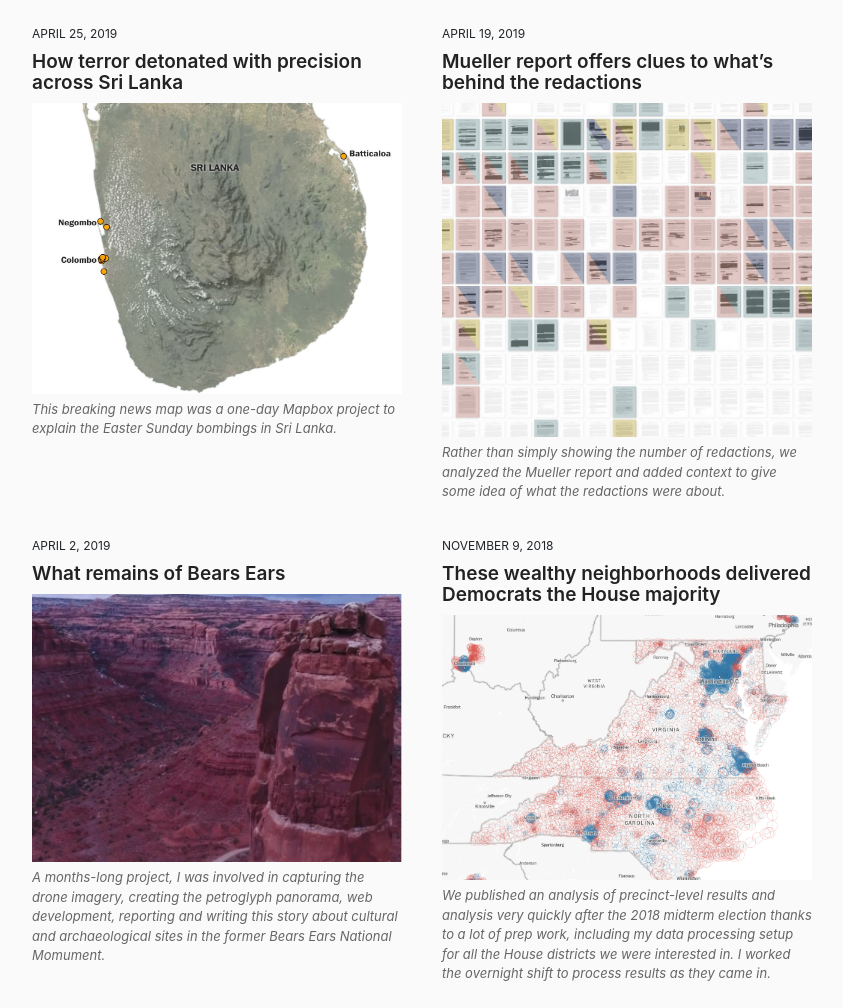
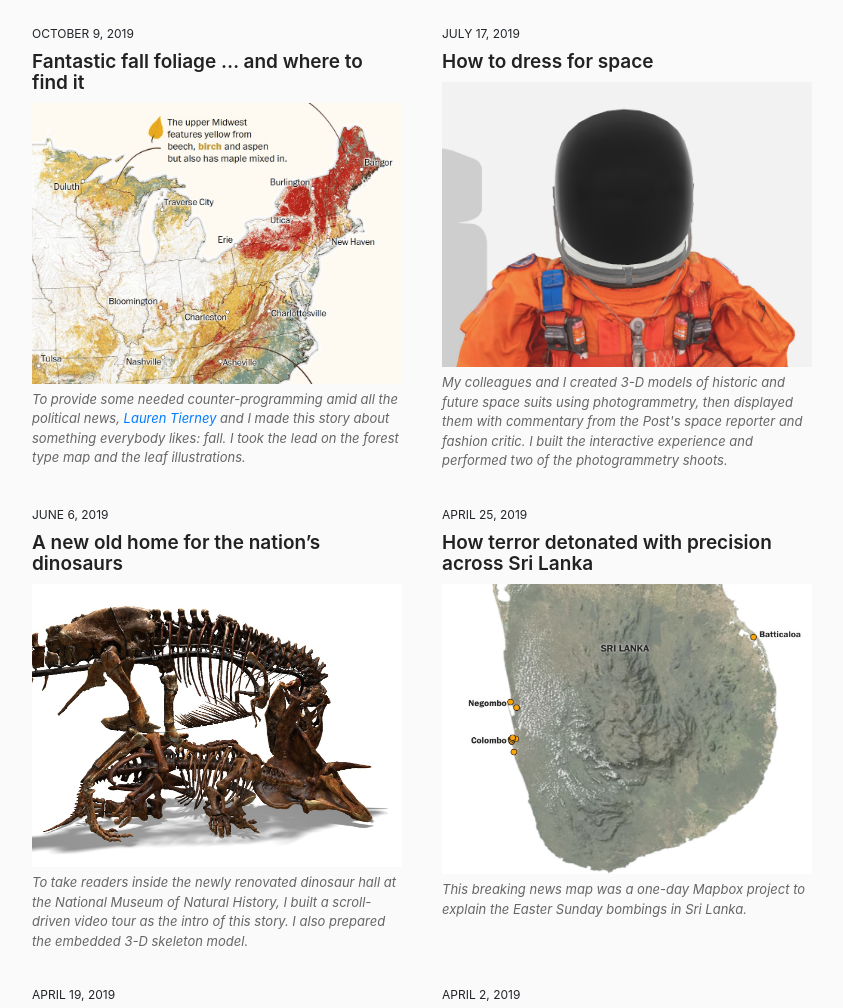
Before and after one commit to joemfox/joemfox.github.io, a plain HTML site: page index.html in a window 1280 px wide. Shown: the part 901-1909 px from the top of the page, without its empty margins (218-1061 px from the left). Drawn offline with nearby package versions, Linux system fonts and the light colour scheme.

Commit message:
add some new STUFF

```diff
--- a/index.html
+++ b/index.html
@@ -42,6 +42,58 @@
 	<h2>Work</h2>
 
 	<div class="project-list">
+
+	      <div class="list-item">
+	      	<div class="date">
+	      		<span>October 9, 2019</span>
+	      	</div>
+	      	<a href="https://www.washingtonpost.com/graphics/2019/national/fall-foliage-atlas/">
+	          <span class="headline">Fantastic fall foliage … and where to find it</span>
+		    </a>
+			<div class="project-thumb image-container medium-image">
+				<a href="https://www.washingtonpost.com/graphics/2019/national/fall-foliage-atlas/">
+
+						<img src="/joemfox.github.io/static/img/leaves.JPG" alt="">
+
+				</a>
+				<figcaption>To provide some needed counter-programming amid all the political news, <a href="twitter.com/tierneyl">Lauren Tierney</a> and I made this story about something everybody likes: fall. I took the lead on the forest type map and the leaf illustrations.
+</figcaption>
+			</div>
+		  </div>
+
+	      <div class="list-item">
+	      	<div class="date">
+	      		<span>July 17, 2019</span>
+	      	</div>
+	      	<a href="https://www.washingtonpost.com/graphics/2019/business/immersive-space-suits-history-fashion-and-function/">
+	          <span class="headline">How to dress for space</span>
+		    </a>
+			<div class="project-thumb image-container medium-image">
+				<a href="https://www.washingtonpost.com/graphics/2019/business/immersive-space-suits-history-fashion-and-function/">
+
+						<img src="/joemfox.github.io/static/img/spacesuit.JPG" alt="">
+
+				</a>
+				<figcaption>My colleagues and I created 3-D models of historic and future space suits using photogrammetry, then displayed them with commentary from the Post's space reporter and fashion critic. I built the interactive experience and performed two of the photogrammetry shoots.</figcaption>
+			</div>
+		  </div>
+
+	      <div class="list-item">
+	      	<div class="date">
+	      		<span>June 6, 2019</span>
+	      	</div>
+	      	<a href="https://www.washingtonpost.com/graphics/2019/national/nmnh-fossil-hall/">
+	          <span class="headline">A new old home for the nation’s dinosaurs</span>
+		    </a>
+			<div class="project-thumb image-container medium-image">
+				<a href="https://www.washingtonpost.com/graphics/2019/national/nmnh-fossil-hall/">
+
+						<img src="/joemfox.github.io/static/img/dino.JPG" alt="">
+
+				</a>
+				<figcaption>To take readers inside the newly renovated dinosaur hall at the National Museum of Natural History, I built a scroll-driven video tour as the intro of this story. I also prepared the embedded 3-D skeleton model.</figcaption>
+			</div>
+		  </div>
 
 	      <div class="list-item">
 	      	<div class="date">
```
Also changed, not shown: project/static/img/dino.jpg (added), project/static/img/leaves.jpg (added), project/static/img/spacesuit.jpg (added), static/img/dino.jpg (added), static/img/leaves.jpg (added), static/img/spacesuit.jpg (added), 5 other files.
